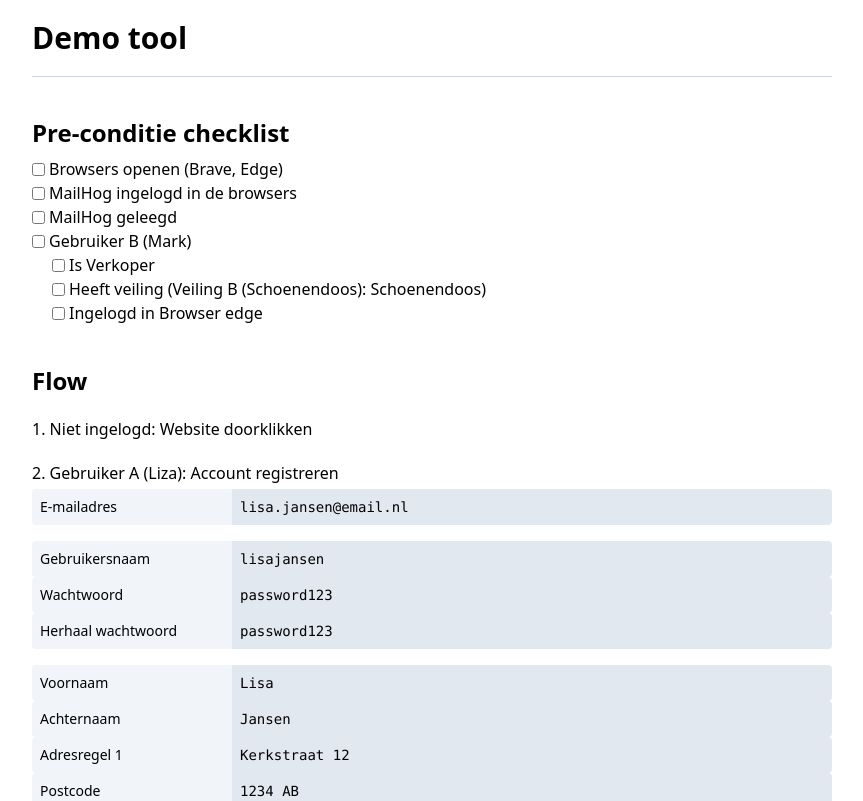
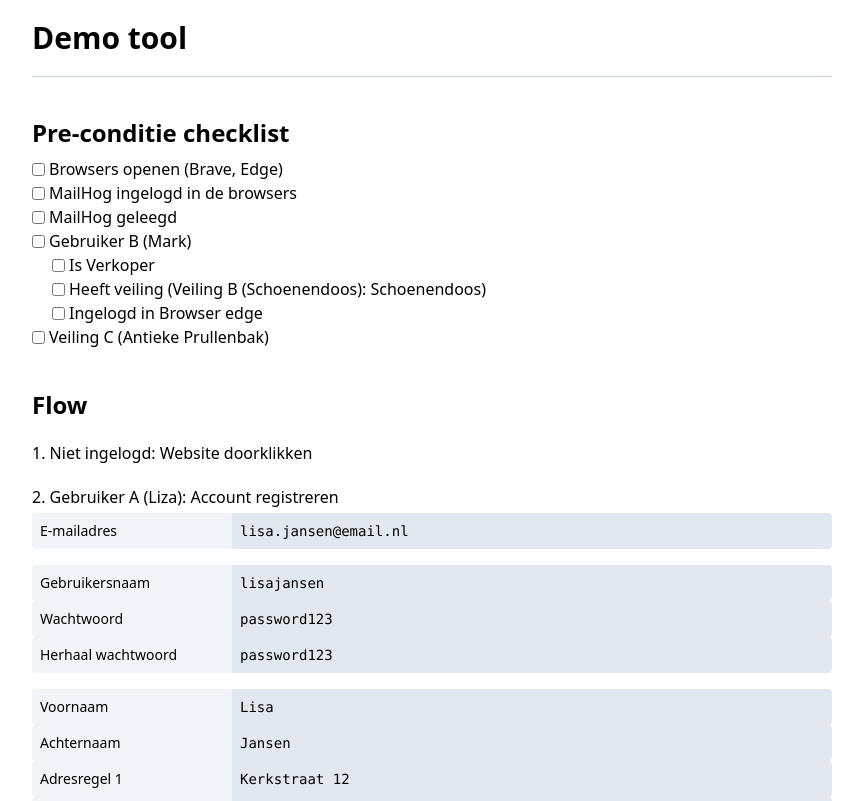
Before and after one commit to GerbenKR/demonstratie-tool, a Next.js app: page / in a window 1280 px wide. Shown: the top 801 px of the page, without its empty margins (208-1071 px from the left). Built offline with nearby package versions, Linux system fonts and the light colour scheme.

Commit message:
fix: added veiling C to checklist

```diff
--- a/app/page.tsx
+++ b/app/page.tsx
@@ -258,6 +258,14 @@ export default function Home() {
                     </div>
                 </div>
 
+                {/* Veiling C */}
+                <div>
+                    <div className="flex items-center gap-1">
+                        <input type="checkbox" id="4" />
+                        <label htmlFor="4">Veiling C (Antieke Prullenbak)</label>
+                    </div>
+                </div>
+
                 {/* Gebruiker C */}
                 {/* <div>
                     <div className="flex items-center gap-1">
```
